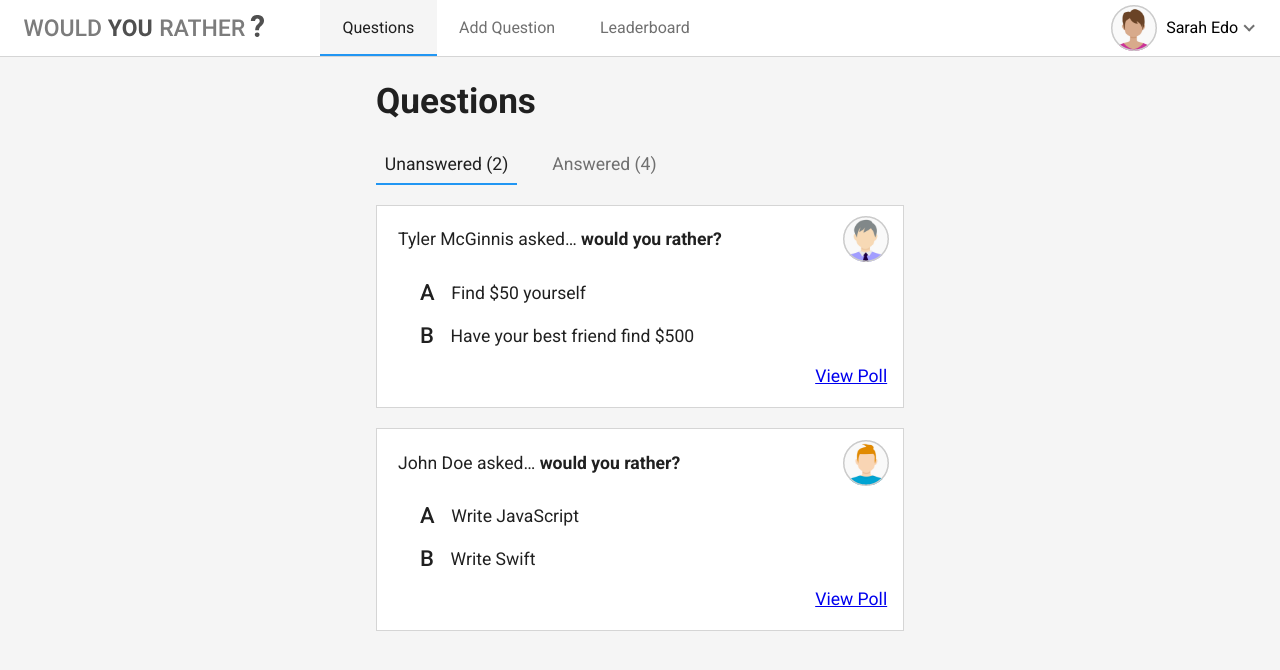
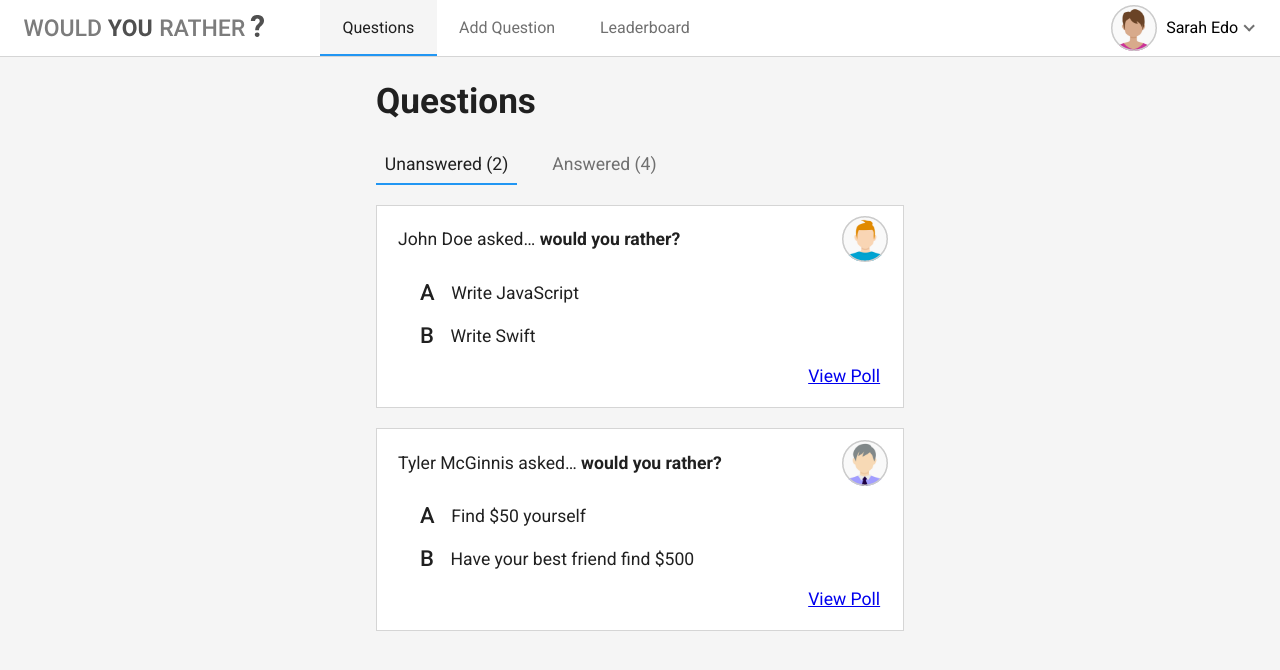
Before and after one commit to JonUK/jk-would-you-rather, a React (Create React App) app: page /login in a window 1280 px wide. Both pictures are taken after a click on the button "Login". Shown: the top 670 px of the page. Built offline with nearby package versions, Linux system fonts and the light colour scheme.

Commit message:
Styling improvements to the add question page

```diff
--- a/src/components/question-cards/QuestionCard.css
+++ b/src/components/question-cards/QuestionCard.css
@@ -1,11 +1,3 @@
-
-.question-card {
-  margin-bottom: 20px;
-  padding: 0.6em 0.8em 1.2em 1.2em;
-  border: 1px solid #d5d5d5;
-  background-color: white;
-}
-
 .question-card__header {
   display: flex;
   align-items: center; /* Vertical alignment */
@@ -17,6 +9,10 @@
  */
 .question-card__heading {
   flex-grow: 1;
+}
+
+.question-card__avatar {
+  margin-right: -0.35em;
 }
 
 .question-card__answer-container {
--- a/src/components/question-cards/QuestionCardCommon.js
+++ b/src/components/question-cards/QuestionCardCommon.js
@@ -12,7 +12,7 @@ import AvatarImage from "./../AvatarImage";
  */
 function QuestionCardCommon(props) {
   return (
-    <article className="question-card">
+    <article className="panel">
 
       <header className="question-card__header">
 
@@ -21,7 +21,7 @@ function QuestionCardCommon(props) {
           <b>would you rather?</b>
         </div>
 
-        <AvatarImage avatarURL={props.user.avatarURL} />
+        <AvatarImage avatarURL={props.user.avatarURL} className="question-card__avatar" />
 
       </header>
 
--- a/src/index.css
+++ b/src/index.css
@@ -39,7 +39,7 @@ select {
 }
 
 
-/* Button styles */
+/* Form styles */
 
 .button--primary {
   width: 100%;
@@ -52,9 +52,34 @@ select {
   font-size: 1.1em;
 }
 
+label {
+  display: block;
+  font-weight: bold;
+  margin: 1em 0;
+}
+
+input[type=text] {
+  width: 100%;
+  padding: 0.5em 0.6em;
+  margin: 0.5em 0;
+}
+
 
 /* Typography styles */
 
 .text-light {
   color: #707070;
 }
+
+.text-error {
+  color: #a94442
+}
+
+
+/* Panel styles */
+.panel {
+  margin-bottom: 20px;
+  padding: 0.6em 1.2em 1.2em 1.2em;
+  border: 1px solid #d5d5d5;
+  background-color: white;
+}
--- /dev/null
+++ b/src/views/AddQuestion.css
@@ -0,0 +1,3 @@
+.add-question__heading {
+  margin: 0.6em 0 1.5em 0;
+}
--- a/src/views/AddQuestion.js
+++ b/src/views/AddQuestion.js
@@ -3,6 +3,7 @@ import { connect } from 'react-redux';
 import { withRouter } from 'react-router-dom';
 import { handleAddQuestion } from '../actions/questions';
 import Spinner from '../components/Spinner';
+import './AddQuestion.css';
 
 class AddQuestion extends Component {
 
@@ -36,23 +37,27 @@ class AddQuestion extends Component {
   render() {
     return (
       <div>
+
         <h1>Add Question</h1>
 
+        <article className="panel">
+
+          <header className="add-question__heading">
+            Complete the form below to add a new question
+          </header>
+
           <label>
-          Answer one<br />
-          <input type="text" value={this.state.optionOneText} onChange={this.handleOptionOneChange} />
+            Option one<br />
+            <input type="text" value={this.state.optionOneText} onChange={this.handleOptionOneChange} autoFocus />
           </label>
 
-        <br />
-        <br />
-
           <label>
-          Answer one<br />
+            Option two<br />
             <input type="text" value={this.state.optionTwoText} onChange={this.handleOptionTwoChange} />
           </label>
 
           {this.state.showInputError &&
-          <div>Please enter both answers before continuing</div>
+            <div role="alert" className="text-error">Please enter answers for both options before continuing</div>
           }
 
           <button onClick={this.addQuestion} className="button--primary">
@@ -65,6 +70,8 @@ class AddQuestion extends Component {
 
           </button>
 
+        </article>
+
       </div>
     );
   }
--- a/src/views/Leaderboard.js
+++ b/src/views/Leaderboard.js
@@ -34,7 +34,7 @@ function mapStateToProps({ users }) {
       askedQuestionsCount: askedQuestionsCount,
       answeredQuestionCount: answeredQuestionCount,
       points: askedQuestionsCount + answeredQuestionCount
-    }
+    };
 
   }).sort((a, b) => b.points - a.points);
 
--- a/src/views/Login.js
+++ b/src/views/Login.js
@@ -57,6 +57,7 @@ class Login extends Component {
           <div>
 
             <select id="userSelection"
+                    autoFocus
                     value={this.state.selectedUsername}
                     onChange={this.handleUserSelectionChange}>
               {Object.keys(this.props.users).map(key => (
--- a/src/views/Questions.js
+++ b/src/views/Questions.js
@@ -71,8 +71,8 @@ function mapStateToProps({ authenticatedUser, questions, users }) {
   });
 
   return {
-    answeredQuestions,
-    unansweredQuestions,
+    answeredQuestions: answeredQuestions.sort((a, b) => b.timestamp - a.timestamp),
+    unansweredQuestions: unansweredQuestions.sort((a, b) => b.timestamp - a.timestamp),
     users
   };
 }
```
Lines whose indentation alone changed are shown as unchanged.
